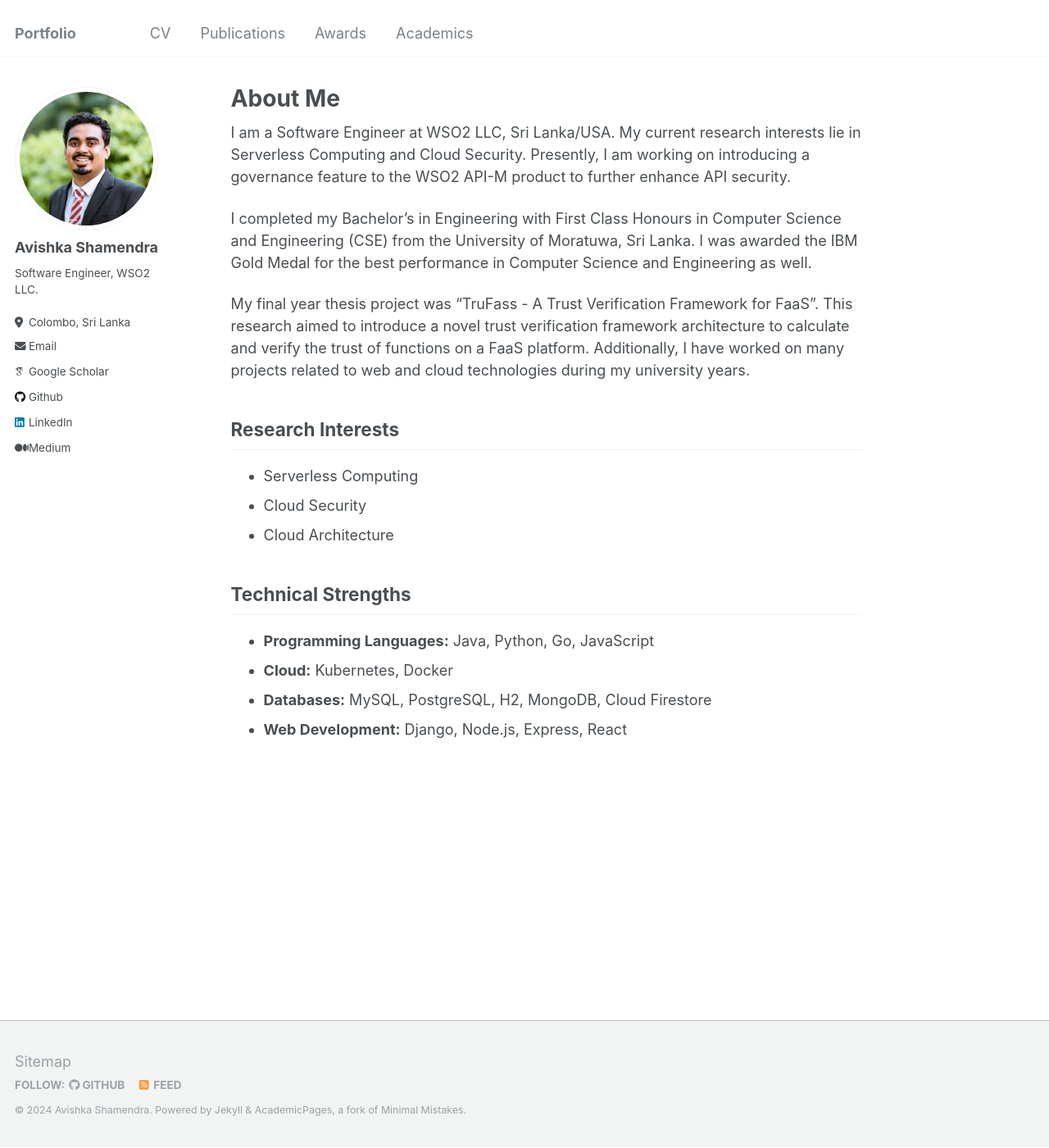
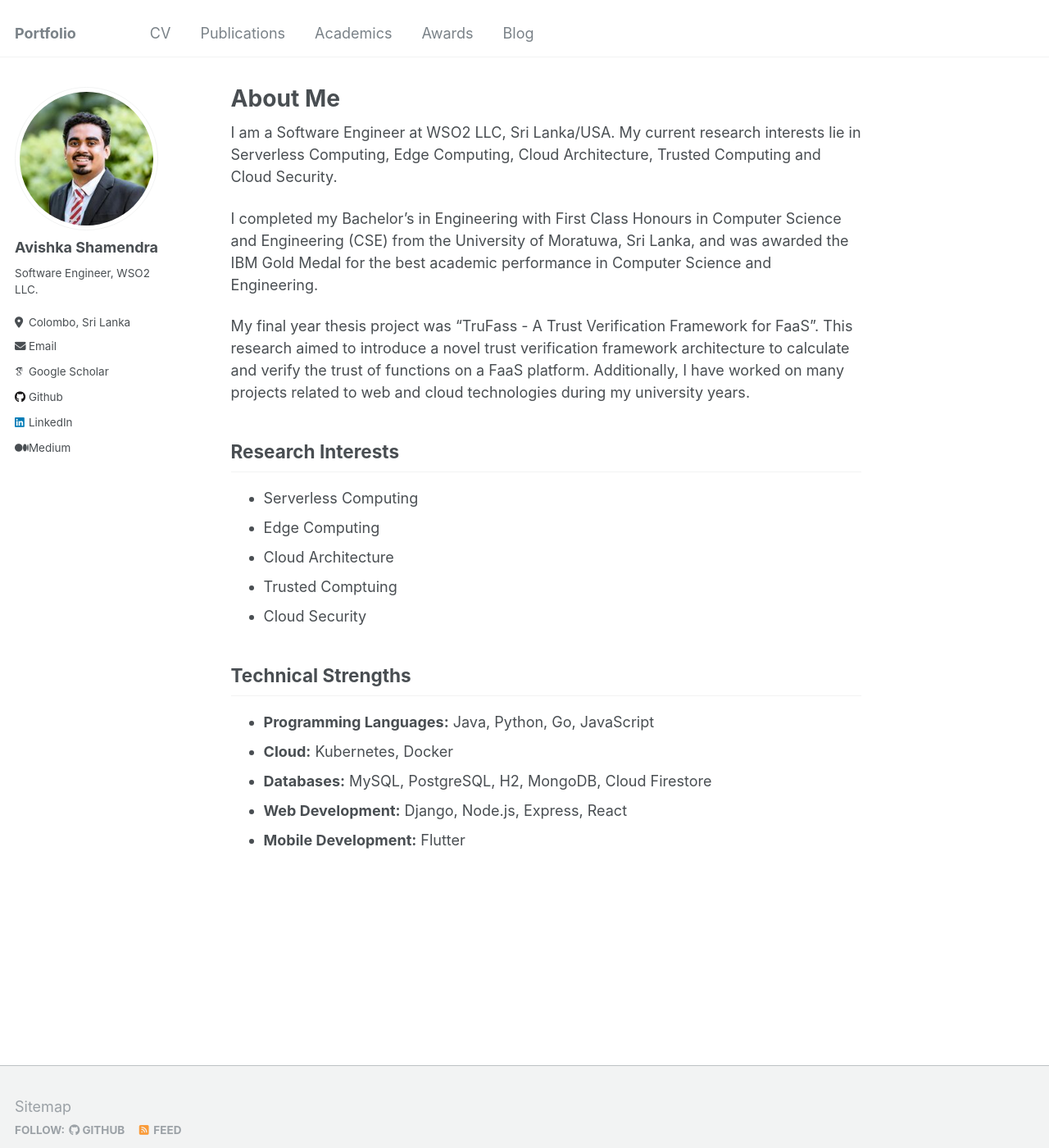
Before and after one commit to Avishka-Shamendra/Avishka-Shamendra.github.io, a Jekyll site: the page built from _pages/about.md, in a window 1280 px wide and 1400 px high. Shown: the whole window at 82% size. Built offline with Jekyll 4.4.1, drawn with Linux system fonts in a browser that asks for light colours; some web fonts are replaced.

Commit message:
Add medium blog

```diff
--- a/_config.yml
+++ b/_config.yml
@@ -28,9 +28,7 @@
   location         : "Colombo, Sri Lanka"
   employer         : # "WSO2 LLC"
   uri              : # URL
-  email            : "avishkas.18@cse.mrt.ac.lk"
-
-
+  email            : "avishka98official@gmail.com"
 
   # Repositories and software development
   bitbucket        : # Username - Update with your username on the site
--- a/_data/navigation.yml
+++ b/_data/navigation.yml
@@ -6,8 +6,11 @@
   - title: "Publications"
     url: /publications/
 
+  - title: "Academics"
+    url: /academics/
+
   - title: "Awards"
     url: /awards/
 
-  - title: "Academics"
-    url: /academics/
+  - title : "Blog"
+    url: "/blog/"
--- a/_pages/about.md
+++ b/_pages/about.md
@@ -7,17 +7,20 @@
   - /about.html
 ---
 
-I am a Software Engineer at WSO2 LLC, Sri Lanka/USA. My current research interests lie in Serverless Computing and Cloud Security. Presently, I am working on introducing a governance feature to the WSO2 API-M product to further enhance API security.
+I am a Software Engineer at WSO2 LLC, Sri Lanka/USA. My current research interests lie in Serverless Computing, Edge Computing, Cloud Architecture, Trusted Computing and
+Cloud Security.
 
-I completed my Bachelor's in Engineering with First Class Honours in Computer Science and Engineering (CSE) from the University of Moratuwa, Sri Lanka. I was awarded the IBM Gold Medal for the best performance in Computer Science and Engineering as well.
+I completed my Bachelor's in Engineering with First Class Honours in Computer Science and Engineering (CSE) from the University of Moratuwa, Sri Lanka, and was awarded the IBM Gold Medal for the best academic performance in Computer Science and Engineering.
 
 My final year thesis project was "TruFass - A Trust Verification Framework for FaaS". This research aimed to introduce a novel trust verification framework architecture to calculate and verify the trust of functions on a FaaS platform. Additionally, I have worked on many projects related to web and cloud technologies during my university years.
 
 Research Interests
 ------
 - Serverless Computing
+- Edge Computing
+- Cloud Architecture
+- Trusted Comptuing
 - Cloud Security
-- Cloud Architecture
 
 Technical Strengths
 ------
@@ -25,3 +28,4 @@
 - **Cloud:** Kubernetes, Docker
 - **Databases:** MySQL, PostgreSQL, H2, MongoDB, Cloud Firestore
 - **Web Development:** Django, Node.js, Express, React
+- **Mobile Development:** Flutter
```
Also changed, not shown: _pages/blog.md (added, +28 -0 lines).
